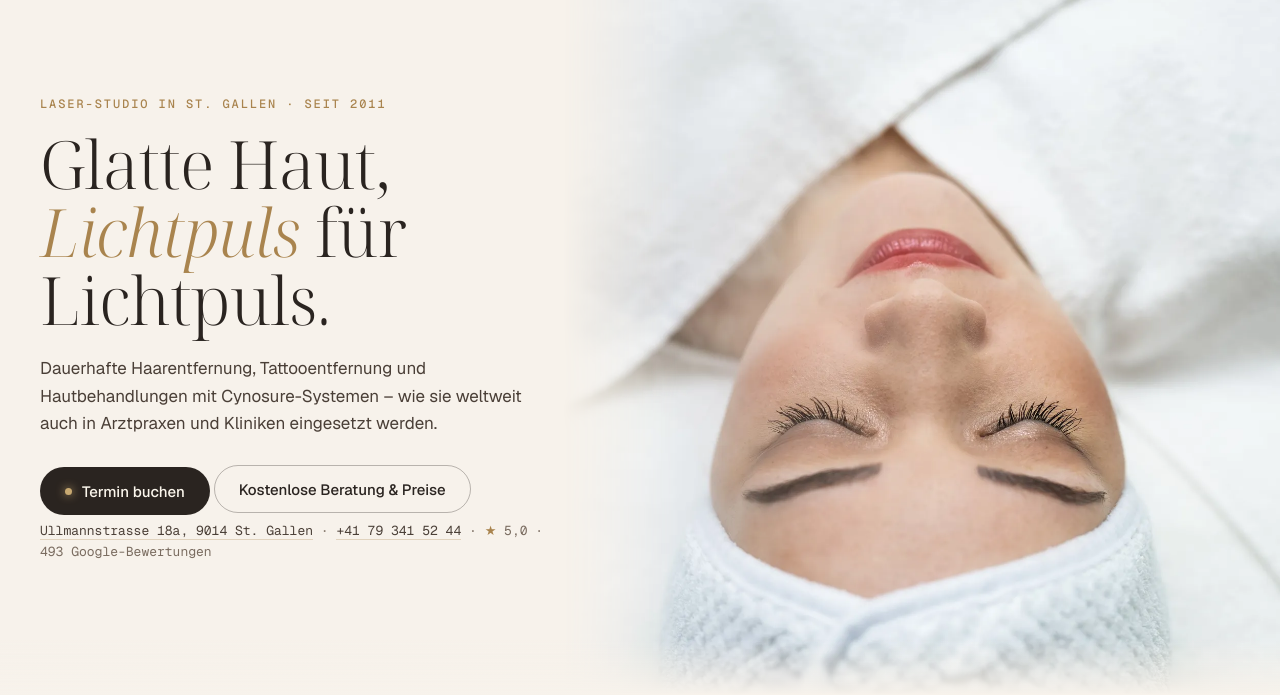
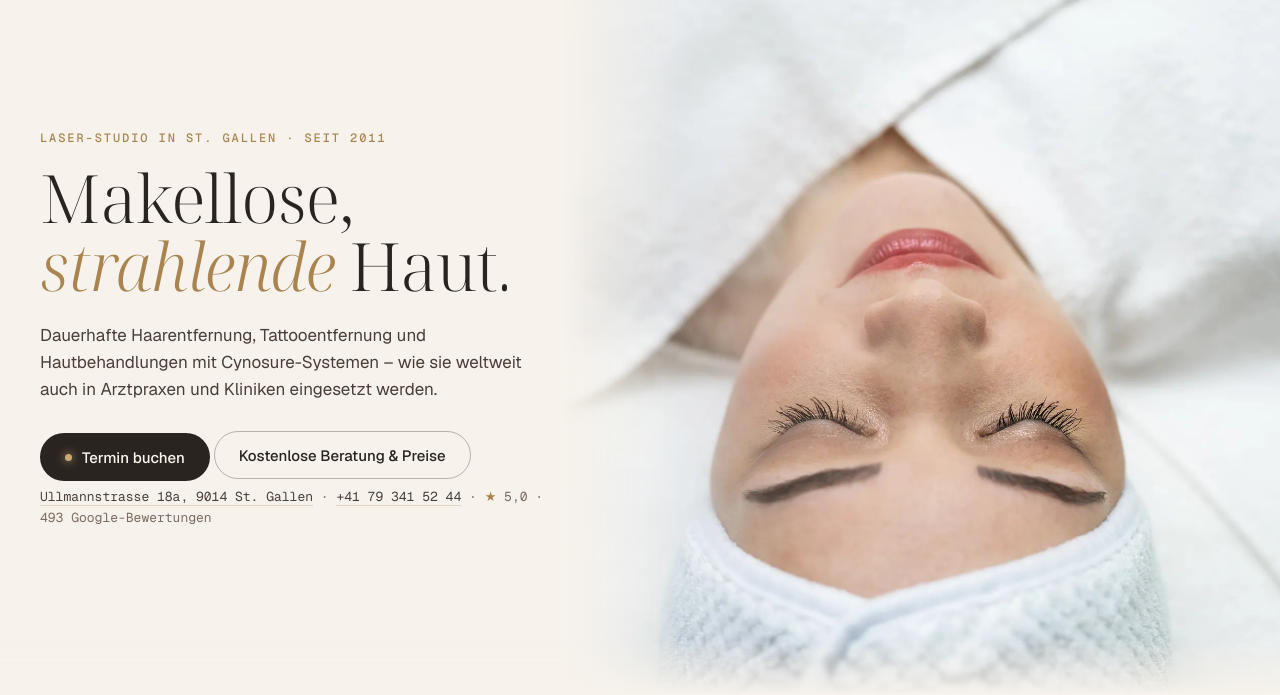
Before and after one commit to julia-mirku/laser-kosmetik-muster, a plain HTML site: page index.html in a window 1280 px wide. Shown: the part 105-800 px from the top of the page. Drawn offline with nearby package versions, Linux system fonts and the light colour scheme.

Commit message:
Add files via upload

```diff
--- a/index.html
+++ b/index.html
@@ -457,7 +457,7 @@ footer{padding:50px 0 110px;background:linear-gradient(180deg,var(--cream),var(-
   <div class="wrap hx-in">
     <div class="hx-txt">
       <div class="eyebrow">Laser-Studio in St. Gallen · seit 2011</div>
-      <h1>Glatte Haut,<br><em>Lichtpuls</em> für Lichtpuls.</h1>
+      <h1>Makellose,<br><em>strahlende</em> Haut.</h1>
       <p class="lead">Dauerhafte Haarentfernung, Tattooentfernung und Hautbehandlungen mit Cynosure-Systemen – wie sie weltweit auch in Arztpraxen und Kliniken eingesetzt werden.</p>
       <div class="hero-cta">
         <a class="btn btn-gold" href="https://connect.shore.com/bookings/laser-kosmetik-gmbh/services?locale=de-CH" target="_blank" rel="noopener"><i></i>Termin buchen</a>
```
